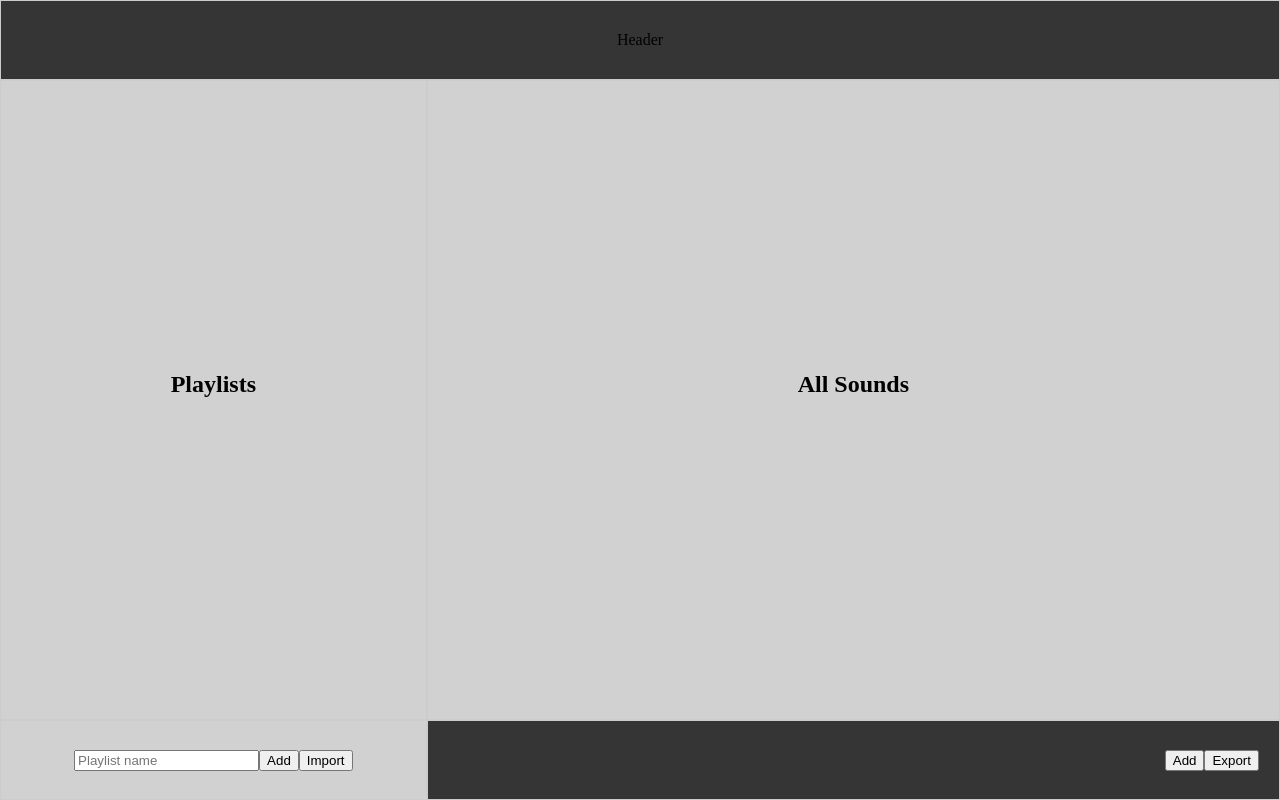
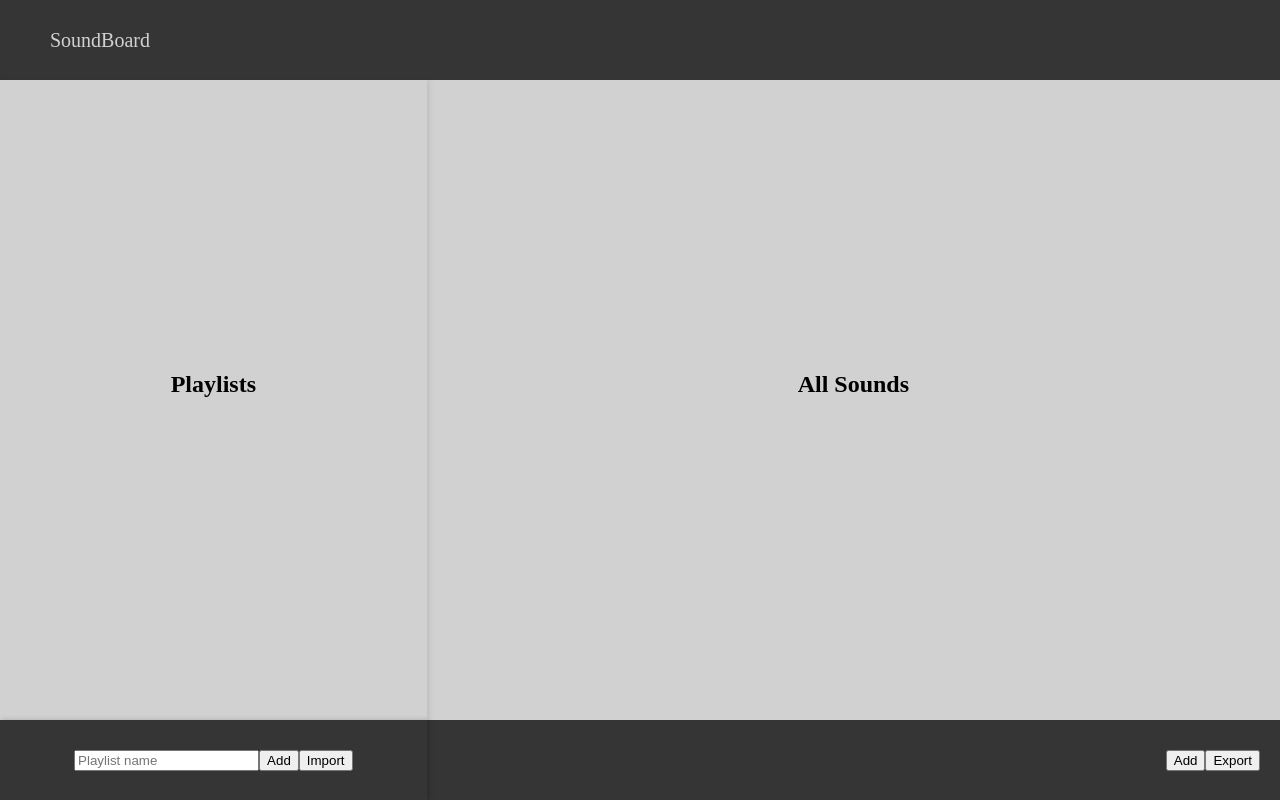
Before and after one commit to santitroconis/SoundBoard, a website with bundled scripts: page index.html in a window 1280 px wide. Built offline with nearby package versions, Linux system fonts and the light colour scheme.

Commit message:
not that bad

```diff
--- a/index.html
+++ b/index.html
@@ -9,7 +9,7 @@
   <body>
     <div class="app-container">
       <div class="grid-container">
-        <div class="grid-item header">Header</div>
+        <div class="grid-item header">SoundBoard</div>
         <div class="grid-item playlists">
           <playlists-component></playlists-component>
         </div>
--- a/src/styles/main.css
+++ b/src/styles/main.css
@@ -28,7 +28,7 @@ html {
 
 .grid-item {
   background-color: var(--secondary-color);
-  border: 1px solid #ccc;
+  /* border: 1px solid #ccc; */
   display: flex;
   justify-content: center;
   align-items: center;
@@ -37,6 +37,11 @@ html {
 .header {
   grid-column: span 2;
   background-color: var(--primary-color);
+  justify-content: start;
+  padding-left: 50px;
+  color: var(--secondary-color);
+  font-size: 20px;
+  z-index: 2;
 }
 
 .sounds-footer {
@@ -46,3 +51,15 @@ html {
   padding: 0 20px;
   box-sizing: border-box;
 }
+
+.playlists-footer {
+  background-color: var(--primary-color);
+  padding: 0 20px;
+  box-sizing: border-box;
+  box-shadow: 2px 0 5px rgba(0, 0, 0, 0.2);
+  z-index: 2;
+}
+.playlists {
+  box-shadow: 2px 0 5px rgba(0, 0, 0, 0.1);
+  z-index: 2;
+}
```
